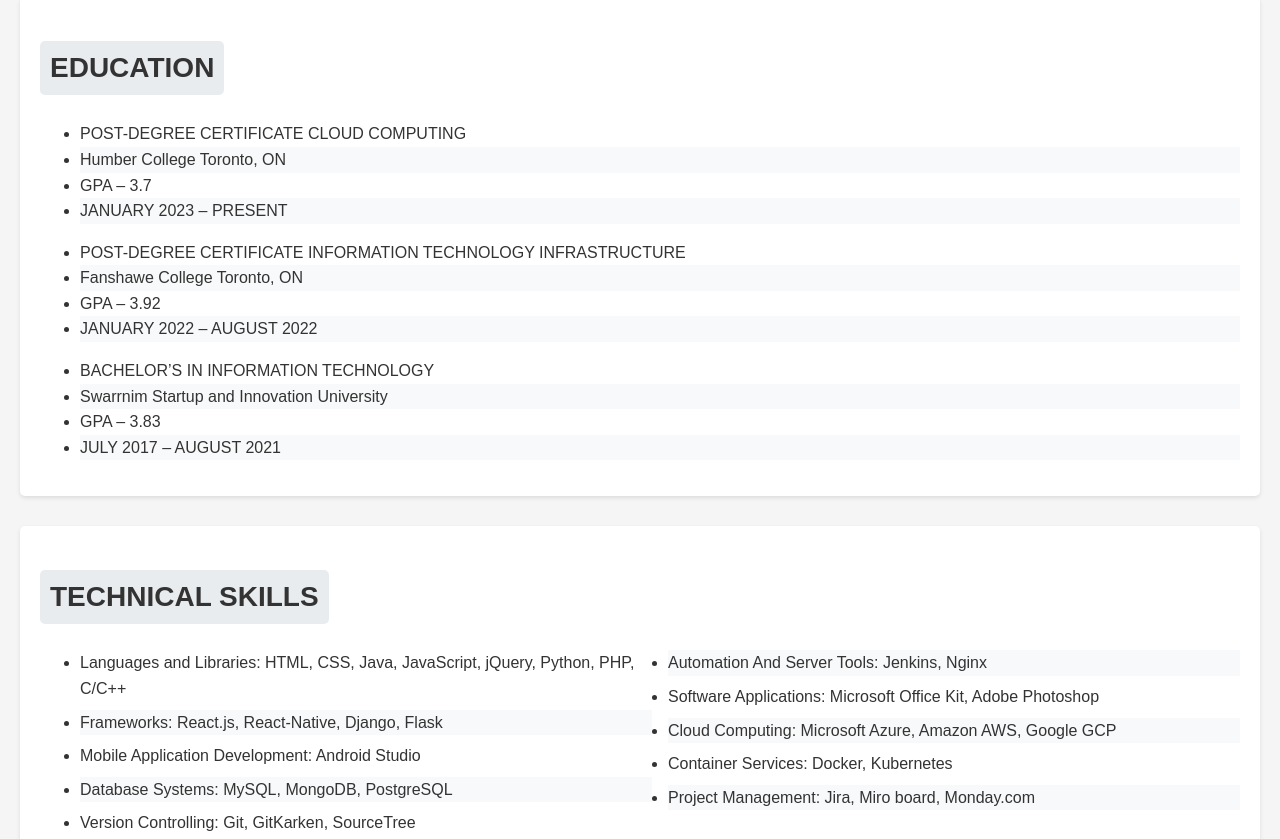
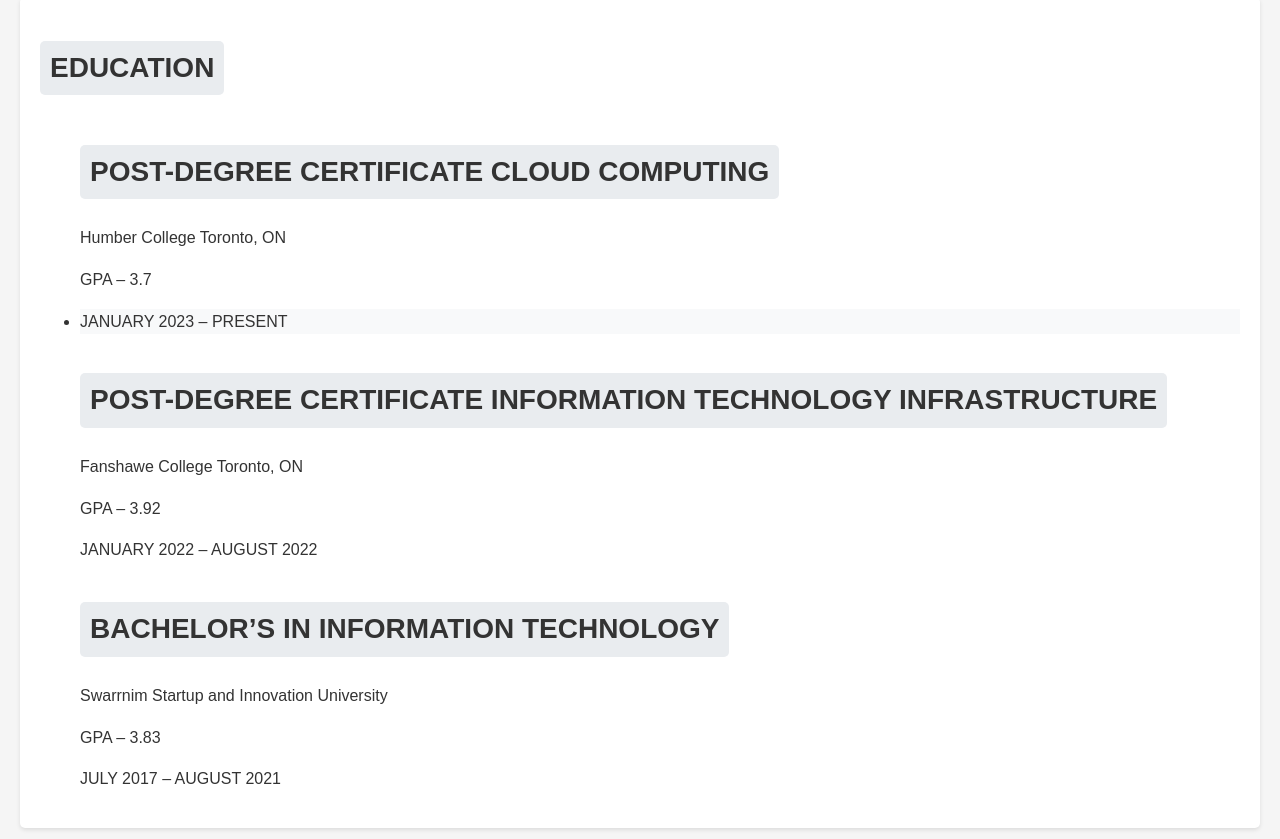
Before and after one commit to yash1499/Host-Resume-On-EC2, a plain HTML site: page index.html in a window 1280 px wide. Shown: the part 520-1359 px from the top of the page. Drawn offline with Linux system fonts and the light colour scheme.

Commit message:
Update index.html

```diff
--- a/index.html
+++ b/index.html
@@ -116,22 +116,22 @@
         <div class="education">
             <h2>EDUCATION</h2>
             <ul>
-                <li>POST-DEGREE CERTIFICATE CLOUD COMPUTING</li>
-                <li>Humber College Toronto, ON</li>
-                <li>GPA – 3.7</li>
+                <h2>POST-DEGREE CERTIFICATE CLOUD COMPUTING</h2>
+                <p>Humber College Toronto, ON</p>
+                <p>GPA – 3.7</p>
                 <li>JANUARY 2023 – PRESENT</li>
             </ul>
             <ul>
-                <li>POST-DEGREE CERTIFICATE INFORMATION TECHNOLOGY INFRASTRUCTURE</li>
-                <li>Fanshawe College Toronto, ON</li>
-                <li>GPA – 3.92</li>
-                <li>JANUARY 2022 – AUGUST 2022</li>
+                <h2>POST-DEGREE CERTIFICATE INFORMATION TECHNOLOGY INFRASTRUCTURE</h2>
+                <p>Fanshawe College Toronto, ON</p>
+                <p>GPA – 3.92</p>
+                <p>JANUARY 2022 – AUGUST 2022</p>
             </ul>
             <ul>
-                <li>BACHELOR’S IN INFORMATION TECHNOLOGY</li>
-                <li>Swarrnim Startup and Innovation University</li>
-                <li>GPA – 3.83</li>
-                <li>JULY 2017 – AUGUST 2021</li>
+                <h2>BACHELOR’S IN INFORMATION TECHNOLOGY</h2>
+                <p>Swarrnim Startup and Innovation University</p>
+                <p>GPA – 3.83</p>
+                </p>JULY 2017 – AUGUST 2021</p>
             </ul>
         </div>
     </div>
```
